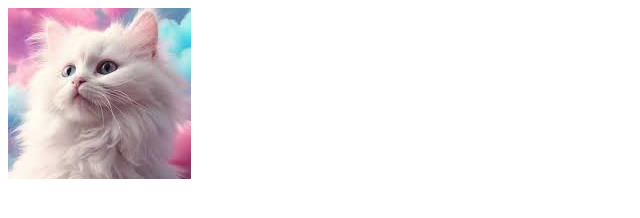
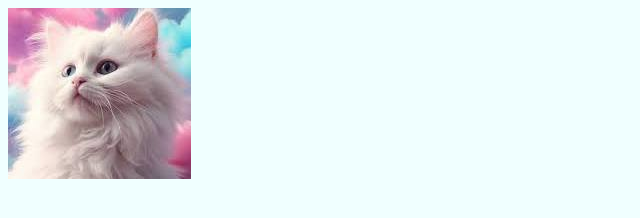
Before and after one commit to YevgeniyH/epam_fe_2024_Khrepunov, a plain HTML site: page HW1-GIT/index.html in a window 1280 px wide. Shown: the whole page, without its empty margins (0-640 px from the left). Drawn offline with Linux system fonts and the light colour scheme.

Commit message:
HW01:add styles to index.html

```diff
--- a/HW1-GIT/index.html
+++ b/HW1-GIT/index.html
@@ -3,6 +3,7 @@
 <head>
     <meta charset="UTF-8">
     <meta name="viewport" content="width=device-width, initial-scale=1.0">
+    <link rel="stylesheet" href="./Styles/styles.css">
     <title>Document</title>
 </head>
 <body>
```
